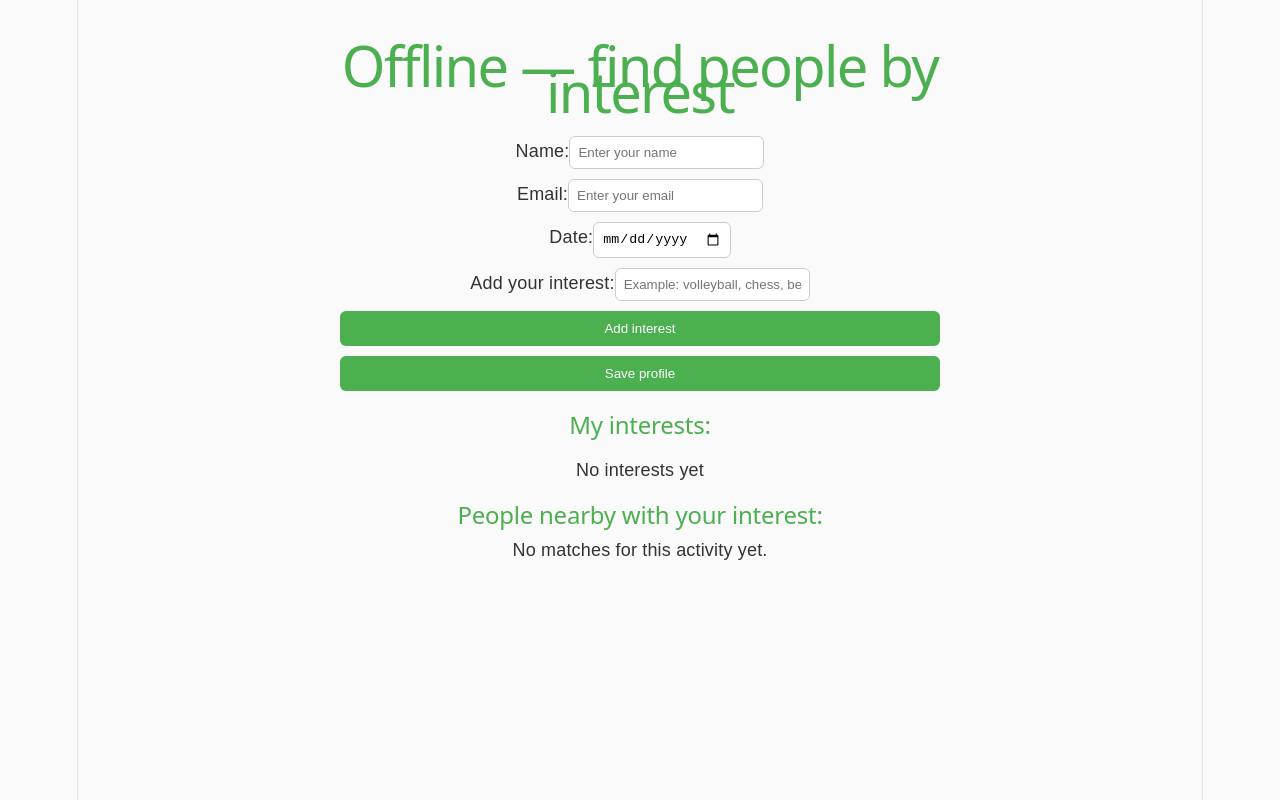
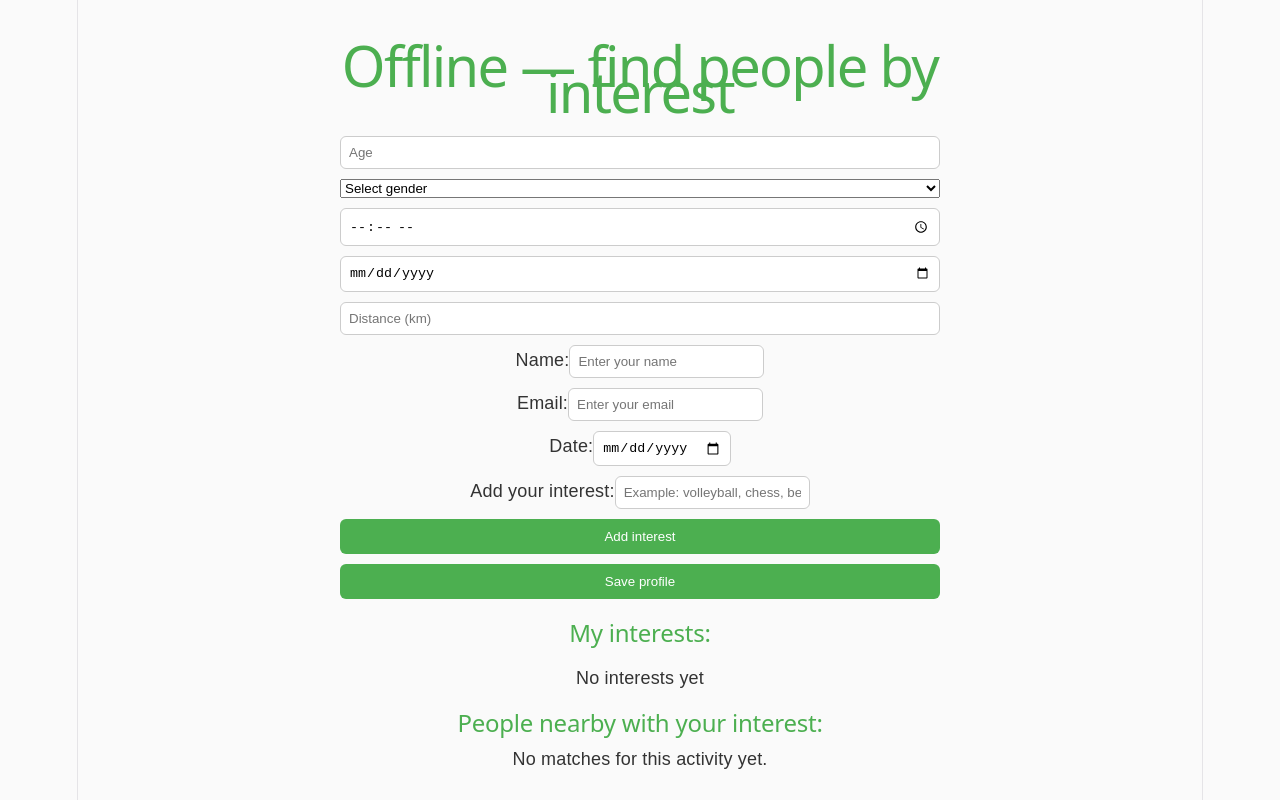
Before and after one commit to Natalya312/offline-app, a React (Vite) app: page / in a window 1280 px wide. Built offline with nearby package versions, Linux system fonts and the light colour scheme.

Commit message:
Update App.jsx

```diff
--- a/src/App.jsx
+++ b/src/App.jsx
@@ -12,6 +12,12 @@ function App() {
 
   // List of interests (including user-added)
   const [interests, setInterests] = useState([]);
+  const [age, setAge] = useState("");
+const [gender, setGender] = useState("");
+const [meetingTime, setMeetingTime] = useState("");
+const [meetingDate, setMeetingDate] = useState("");
+const [distance, setDistance] = useState("");
+
 
   // Example nearby users (mock data)
   const MOCK_USERS = [
@@ -41,6 +47,17 @@ function App() {
   // Save profile to localStorage
   const handleSubmit = (e) => {
     e.preventDefault();
+    const userData = {
+  interest,
+  age,
+  gender,
+  meetingTime,
+  meetingDate,
+  distance
+};
+
+localStorage.setItem("userProfile", JSON.stringify(userData));
+
     localStorage.setItem("offline-user", JSON.stringify(profile));
     alert("Profile saved!");
   };
@@ -57,12 +74,16 @@ function App() {
   };
 
   // Filter users by interest
-  const matches = profile.interest
-    ? MOCK_USERS.filter(
-        (user) =>
-          user.activity.toLowerCase() === profile.interest.toLowerCase()
-      )
-    : [];
+ const matches = profile.interest
+  ? MOCK_USERS.filter(
+      (user) =>
+        user.activity.toLowerCase() === profile.interest.toLowerCase() &&
+        user.distance <= 10 &&
+        (profile.gender ? user.gender === profile.gender : true) &&
+        (profile.age ? user.age === profile.age : true)
+    )
+  : [];
+
 
   return (
     <div
@@ -73,6 +94,39 @@ function App() {
 
       {/* Profile form */}
       <form onSubmit={handleSubmit}>
+        <input
+  type="number"
+  placeholder="Age"
+  value={age}
+  onChange={(e) => setAge(e.target.value)}
+/>
+
+<select value={gender} onChange={(e) => setGender(e.target.value)}>
+  <option value="">Select gender</option>
+  <option value="male">Male</option>
+  <option value="female">Female</option>
+  <option value="other">Other</option>
+</select>
+
+<input
+  type="time"
+  value={meetingTime}
+  onChange={(e) => setMeetingTime(e.target.value)}
+/>
+
+<input
+  type="date"
+  value={meetingDate}
+  onChange={(e) => setMeetingDate(e.target.value)}
+/>
+
+<input
+  type="number"
+  placeholder="Distance (km)"
+  value={distance}
+  onChange={(e) => setDistance(e.target.value)}
+/>
+
         <label>
           Name:
           <input
```
